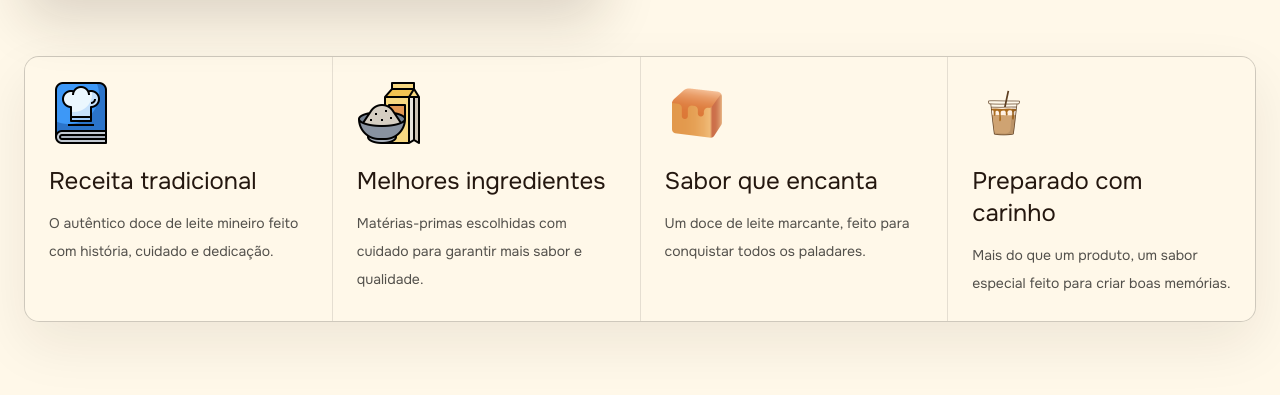
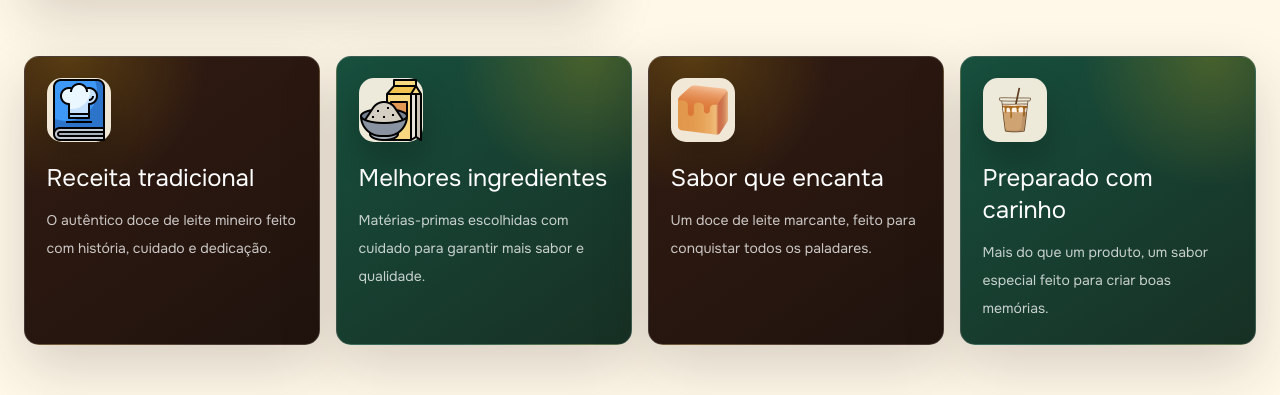
Before and after one commit to AGENCIAVCD/docuradafazenda, a Next.js app: page / in a window 1280 px wide. Shown: the part 1494-1889 px from the top of the page. Built offline with nearby package versions, Linux system fonts and the light colour scheme.

Commit message:
Address client visual feedback

```diff
--- a/src/app/globals.css
+++ b/src/app/globals.css
@@ -68,8 +68,8 @@ a {
   position: absolute;
   inset: 0;
   background:
-    linear-gradient(90deg, rgba(255, 248, 233, 0.08) 0%, rgba(255, 248, 233, 0.02) 54%, rgba(255, 248, 233, 0) 100%),
-    linear-gradient(0deg, rgba(255, 248, 233, 0.38) 0%, rgba(255, 248, 233, 0) 22%);
+    linear-gradient(90deg, rgba(36, 23, 15, 0.28) 0%, rgba(36, 23, 15, 0.08) 52%, rgba(36, 23, 15, 0.18) 100%),
+    linear-gradient(0deg, rgba(255, 248, 233, 0.48) 0%, rgba(255, 248, 233, 0) 28%);
   pointer-events: none;
   z-index: 1;
 }
@@ -77,8 +77,8 @@ a {
 .glass-panel {
   border: 1px solid rgb(255 255 255 / 0.72);
   border-radius: 15px;
-  background: rgb(255 248 233 / 0.9);
-  box-shadow: 0 30px 80px rgb(36 23 15 / 0.28);
+  background: rgb(255 248 233 / 0.96);
+  box-shadow: 0 32px 90px rgb(36 23 15 / 0.36);
   color: var(--wood);
   padding: 2.2rem;
   backdrop-filter: blur(22px) saturate(1.2);
@@ -119,6 +119,41 @@ a {
 .photo-frame {
   border-radius: 15px;
   box-shadow: 0 22px 55px rgb(36 23 15 / 0.16);
+}
+
+.pillar-grid {
+  position: relative;
+}
+
+.pillar-card {
+  overflow: hidden;
+  border: 1px solid rgb(255 255 255 / 0.16);
+  border-radius: 15px;
+  background:
+    radial-gradient(circle at 15% 0%, rgb(243 197 21 / 0.2), transparent 36%),
+    linear-gradient(145deg, var(--wood), #1f130d);
+  color: white;
+  padding: 1.35rem;
+  box-shadow: 0 22px 58px rgb(36 23 15 / 0.18);
+}
+
+.pillar-card:nth-child(even) {
+  background:
+    radial-gradient(circle at 85% 0%, rgb(243 197 21 / 0.22), transparent 34%),
+    linear-gradient(145deg, var(--green), #173024);
+}
+
+.pillar-card p {
+  color: rgb(255 255 255 / 0.76);
+}
+
+.pillar-icon {
+  display: grid;
+  place-items: center;
+  border-radius: 15px;
+  background: rgb(255 248 233 / 0.92);
+  padding: 0.72rem;
+  box-shadow: 0 16px 32px rgb(0 0 0 / 0.22);
 }
 
 .hero-control {
@@ -300,6 +335,25 @@ a {
 .product-card:hover {
   transform: translateY(-4px);
   box-shadow: 0 24px 60px rgb(36 23 15 / 0.12);
+}
+
+.product-segment {
+  scroll-margin-top: 6rem;
+}
+
+.product-segment-header {
+  display: grid;
+  gap: 1rem;
+  align-items: end;
+  border-bottom: 1px solid rgb(36 23 15 / 0.14);
+  padding-bottom: 1rem;
+}
+
+.product-segment-header > p {
+  max-width: 34rem;
+  color: rgb(36 23 15 / 0.68);
+  font-size: 1rem;
+  line-height: 1.8;
 }
 
 .product-image-stage {
@@ -544,6 +598,10 @@ a {
     padding-inline: 1.5rem;
   }
 
+  .product-segment-header {
+    grid-template-columns: 1fr 0.8fr;
+  }
+
   .hero-title {
     font-size: 3.8rem;
   }
--- a/src/components/site-shell.tsx
+++ b/src/components/site-shell.tsx
@@ -340,16 +340,16 @@ function AboutSection() {
         </div>
       </div>
 
-      <div className="mt-14 grid gap-px overflow-hidden rounded-[15px] border border-black/10 bg-black/10 shadow-[0_22px_55px_rgba(36,23,15,0.08)] md:grid-cols-4">
+      <div className="pillar-grid mt-14 grid gap-4 md:grid-cols-4">
         {siteData.about.pillars.map((pillar) => (
-          <article key={pillar.title} className="bg-[var(--cream)] p-6">
-            <div className="relative h-16 w-16">
+          <article key={pillar.title} className="pillar-card">
+            <div className="pillar-icon relative h-16 w-16">
               <Image src={pillar.image} alt={pillar.title} fill className="object-contain" />
             </div>
             <h3 className="mt-5 font-[family:var(--font-display)] text-2xl">
               {pillar.title}
             </h3>
-            <p className="mt-3 text-sm leading-7 text-black/68">{pillar.body}</p>
+            <p className="mt-3 text-sm leading-7">{pillar.body}</p>
           </article>
         ))}
       </div>
@@ -492,7 +492,7 @@ function FeaturedProductCategories() {
       {siteData.productCategories.map((category) => (
         <Link
           key={category.slug}
-          href={`/products?categoria=${category.slug}`}
+          href={`/products#${category.slug}`}
           className="category-card group"
         >
           <div className="product-image-stage relative h-72">
@@ -515,8 +515,14 @@ function FeaturedProductCategories() {
   );
 }
 
-function ProductGrid({ limit }: { limit?: number }) {
-  const products = limit ? siteData.products.slice(0, limit) : siteData.products;
+function ProductGrid({
+  limit,
+  products: providedProducts,
+}: {
+  limit?: number;
+  products?: typeof siteData.products;
+}) {
+  const products = providedProducts ?? (limit ? siteData.products.slice(0, limit) : siteData.products);
 
   return (
     <div className="mt-10 grid gap-5 sm:grid-cols-2 lg:grid-cols-4">
@@ -624,7 +630,7 @@ function ProductsPage() {
     <main>
       <section className="products-hero relative overflow-hidden">
         <Image
-          src="/assets/images/11-1280x860-1.jpeg"
+          src="/assets/images/emporio-0-1280x860-1.jpeg"
           alt=""
           fill
           priority
@@ -676,9 +682,41 @@ function ProductsPage() {
             Falar com vendas
           </a>
         </div>
-        <ProductGrid />
+        <ProductSegments />
       </section>
     </main>
+  );
+}
+
+function ProductSegments() {
+  return (
+    <div className="mt-10 grid gap-12">
+      {siteData.productCategories.map((category) => {
+        const products = siteData.products.filter(
+          (product) => product.category === category.name,
+        );
+
+        return (
+          <section key={category.slug} id={category.slug} className="product-segment">
+            <div className="product-segment-header">
+              <div>
+                <p className="eyebrow">{category.name}</p>
+                <h3 className="font-[family:var(--font-display)] text-4xl leading-none">
+                  {category.name === "Display"
+                    ? "Displays e potes para ponto de venda"
+                    : category.name === "Pastoso"
+                      ? "Doces pastosos por sabor e embalagem"
+                      : "Barras e tabletes de 400 g"}
+                </h3>
+              </div>
+              <p>{category.description}</p>
+            </div>
+
+            <ProductGrid products={products} />
+          </section>
+        );
+      })}
+    </div>
   );
 }
 
--- a/src/lib/site-data.ts
+++ b/src/lib/site-data.ts
@@ -36,9 +36,9 @@ export const siteData = {
         "Produção familiar, textura cremosa e ingredientes selecionados para preservar o sabor autêntico que acompanha a mesa mineira.",
       cta: "Conheça os produtos",
       href: "/products",
-      mediaType: "video",
-      media: "/assets/videos/bg-principal-1-com-vaquinha.mp4",
-      fallback: "/assets/images/11-1280x860-1.jpeg",
+      mediaType: "image",
+      media: "/assets/images/emporio-1-1280x860-1.jpeg",
+      fallback: "/assets/images/emporio-1-1280x860-1.jpeg",
       product: "/assets/images/img-docepastoso.png",
     },
     {
```
